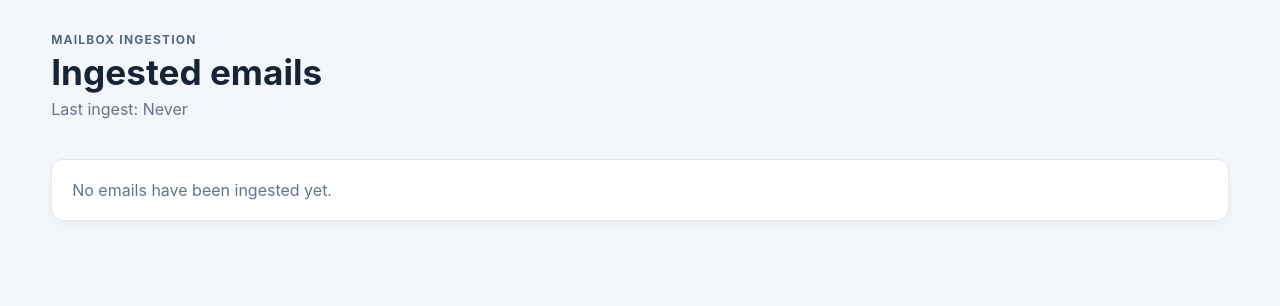
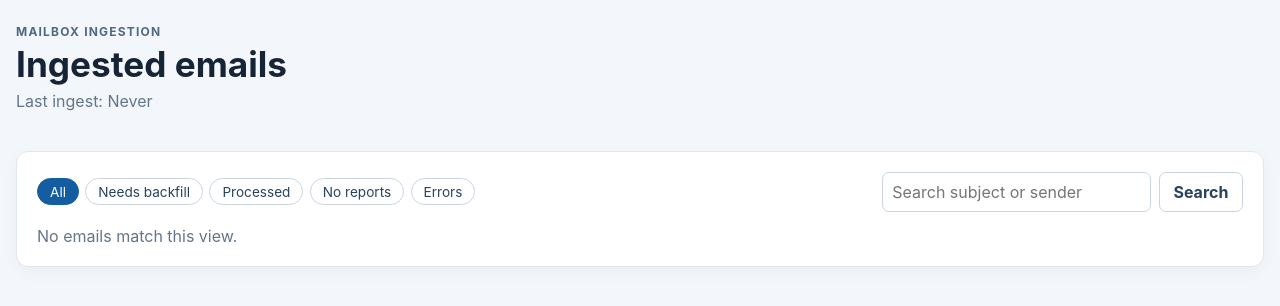
Before and after one commit to poggenpower/dmarc-reporter, a Django app: page /ingest/ in a window 1280 px wide. Shown: the part 64-370 px from the top of the page. Run offline with Django 5.2, Linux system fonts and the light colour scheme; the visitor is signed in with stand-in values (Sample User, id 1); data that the repository does not hold is empty; parts of the project's set-up code (start-up, migrations or seed data) failed here and were passed over.

Commit message:
feat: add bulk email backfill and ingested-email filters
Backfill selected or all filtered emails over one IMAP session, with
quick filters, search, first/last pagination, and a compact full-width
ingested-email table.

Co-authored-by: Copilot <223556219+Copilot@users.noreply.github.com>

```diff
--- a/reports/templates/reports/ingest_history.html
+++ b/reports/templates/reports/ingest_history.html
@@ -1,5 +1,7 @@
 {% extends "base.html" %}
+{% load querystring static %}
 {% block title %}Ingested emails · DMARC Reporter{% endblock %}
+{% block main_class %}container-wide{% endblock %}
 {% block content %}
 {% if messages %}
   {% for message in messages %}
@@ -19,43 +21,72 @@
   </div>
 </div>
 
-<section class="panel records-panel">
+<section class="panel ingest-panel">
+  <div class="ingest-toolbar">
+    <nav class="filter-chips" aria-label="Quick filters">
+      <a class="chip{% if active_filter == 'all' %} active{% endif %}" href="?{% querystring filter=None page=None %}">All</a>
+      {% if can_backfill %}
+        <a class="chip{% if active_filter == 'needs_backfill' %} active{% endif %}" href="?{% querystring filter='needs_backfill' page=None %}">Needs backfill</a>
+      {% endif %}
+      <a class="chip{% if active_filter == 'processed' %} active{% endif %}" href="?{% querystring filter='processed' page=None %}">Processed</a>
+      <a class="chip{% if active_filter == 'no_reports' %} active{% endif %}" href="?{% querystring filter='no_reports' page=None %}">No reports</a>
+      <a class="chip{% if active_filter == 'error' %} active{% endif %}" href="?{% querystring filter='error' page=None %}">Errors</a>
+    </nav>
+    <form method="get" class="ingest-search">
+      <input type="hidden" name="filter" value="{{ active_filter }}">
+      <input type="search" name="q" value="{{ search }}" placeholder="Search subject or sender" aria-label="Search subject or sender">
+      <button class="button button-secondary" type="submit">Search</button>
+    </form>
+  </div>
+
   {% if page.object_list %}
+    <form method="post" id="ingest-form">
+      {% csrf_token %}
+      <input type="hidden" name="filter" value="{{ active_filter }}">
+      <input type="hidden" name="q" value="{{ search }}">
+      <input type="hidden" name="page" value="{{ page.number }}">
+      {% if can_backfill %}
+        <div class="bulk-toolbar">
+          <span class="muted" id="selected-count">0 selected</span>
+          <button class="button" type="submit" name="action" value="backfill_selected" id="backfill-selected" disabled>Backfill selected</button>
+          <button class="button button-secondary" type="submit" name="action" value="backfill_all"{% if not needs_backfill_count %} disabled{% endif %}>Backfill all needing backfill ({{ needs_backfill_count }})</button>
+        </div>
+      {% endif %}
       <div class="table-wrap">
-      <table>
+        <table class="ingest-table">
           <thead>
             <tr>
+              {% if can_backfill %}<th scope="col"><input type="checkbox" id="select-all" aria-label="Select all emails on this page"></th>{% endif %}
               <th scope="col">Email date</th>
               <th scope="col">Subject</th>
               <th scope="col">Sender</th>
               <th scope="col">Folder</th>
               <th scope="col">Status</th>
               <th scope="col">Reports</th>
-            <th scope="col">Last ingested</th>
-            {% if can_backfill %}<th scope="col">Action</th>{% endif %}
+              <th scope="col">Ingested</th>
+              {% if can_backfill %}<th scope="col">Metadata</th>{% endif %}
             </tr>
           </thead>
           <tbody>
             {% for email in page %}
               <tr id="email-{{ email.pk }}">
+                {% if can_backfill %}
+                  <td><input class="row-select" type="checkbox" name="email_ids" value="{{ email.pk }}" aria-label="Select email {{ email.uid }}"></td>
+                {% endif %}
                 <td>{% if email.sent_at %}{{ email.sent_at|date:"Y-m-d H:i T" }}{% else %}—{% endif %}</td>
-              <td>{{ email.subject|default:"(no subject)" }}</td>
-              <td>{{ email.sender|default:"—" }}</td>
+                <td class="wrap">{{ email.subject|default:"(no subject)" }}</td>
+                <td class="wrap">{{ email.sender|default:"—" }}</td>
                 <td>{{ email.folder }}</td>
                 <td>
                   <span class="badge">{{ email.status|title }}</span>
-                {% if email.error %}<br><span class="muted">{{ email.error }}</span>{% endif %}
+                  {% if email.error %}<span class="muted wrap">{{ email.error }}</span>{% endif %}
                 </td>
                 <td>{{ email.report_count }}</td>
                 <td>{{ email.processed_at|date:"Y-m-d H:i T" }}</td>
                 {% if can_backfill %}
                   <td>
                     {% if not email.subject or not email.sender or not email.sent_at or email.linked_report_count < email.report_count %}
-                    <form method="post">
-                      {% csrf_token %}
-                      <input type="hidden" name="email_id" value="{{ email.pk }}">
-                      <button class="button button-secondary" type="submit">Backfill</button>
-                    </form>
+                      <span class="badge badge-warn">Needs backfill</span>
                     {% else %}
                       <span class="muted">Complete</span>
                     {% endif %}
@@ -66,23 +97,41 @@
           </tbody>
         </table>
       </div>
+    </form>
+
     {% if page.has_other_pages %}
       <nav class="pagination" aria-label="Ingested email pages">
-        {% if page.has_previous %}
-          <a href="?page={{ page.previous_page_number }}">Previous</a>
+        {% if page.number > 1 %}
+          <a href="?{% querystring page=1 %}">First</a>
+          <a href="?{% querystring page=page.previous_page_number %}">Previous</a>
         {% else %}
+          <span class="disabled">First</span>
           <span class="disabled">Previous</span>
         {% endif %}
-        <span>Page {{ page.number }} of {{ page.paginator.num_pages }}</span>
+        {% for number in page_range %}
+          {% if number == page.paginator.ELLIPSIS %}
+            <span class="muted" aria-hidden="true">…</span>
+          {% elif number == page.number %}
+            <span class="page-link current" aria-current="page">{{ number }}</span>
+          {% else %}
+            <a class="page-link" href="?{% querystring page=number %}">{{ number }}</a>
+          {% endif %}
+        {% endfor %}
         {% if page.has_next %}
-          <a href="?page={{ page.next_page_number }}">Next</a>
+          <a href="?{% querystring page=page.next_page_number %}">Next</a>
+          <a href="?{% querystring page=page.paginator.num_pages %}">Last</a>
         {% else %}
           <span class="disabled">Next</span>
+          <span class="disabled">Last</span>
         {% endif %}
+        <span class="muted">Page {{ page.number }} of {{ page.paginator.num_pages }} · {{ page.paginator.count }} emails</span>
       </nav>
     {% endif %}
   {% else %}
-    <p class="empty-state">No emails have been ingested yet.</p>
+    <p class="empty-state">No emails match this view.</p>
   {% endif %}
 </section>
 {% endblock %}
+{% block scripts %}
+{% if can_backfill %}<script src="{% static 'reports/ingest-history.js' %}" defer></script>{% endif %}
+{% endblock %}
--- a/reports/views.py
+++ b/reports/views.py
@@ -1,22 +1,21 @@
-import imaplib
 import secrets
 
 from django.conf import settings
 from django.contrib import messages
 from django.contrib.auth.decorators import login_required
-from django.core.management.base import CommandError
 from django.core.paginator import Paginator
-from django.db.models import Count, Max, Min, Q, Sum
+from django.db.models import Count, F, Max, Min, Q, Sum
 from django.http import Http404, HttpResponseForbidden, JsonResponse
 from django.shortcuts import redirect, render
+from django.urls import reverse
 from django.utils import timezone
 from django.utils.html import format_html
+from django.utils.http import urlencode
 
 from .admin_users import is_admin_user
 from .forms import AccountEmailForm, ApiTokenCreateForm, DashboardFilterForm
-from .management.commands.ingest_dmarc import backfill_imported_message
+from .management.commands.ingest_dmarc import BACKFILL_ERRORS, backfill_imported_messages
 from .models import ApiToken, ImportedMessage, Record, Report
-from .parser import ReportParseError
 from .record_filters import exclude_spf_passing_sources, non_aligned_records
 
 PIE_COLORS = (
@@ -204,40 +203,114 @@ def healthz(request):
     return JsonResponse({"status": "ok", "version": settings.APP_VERSION})
 
 
+INGEST_FILTERS = {
+    "all": Q(),
+    "needs_backfill": Q(subject="")
+    | Q(sender="")
+    | Q(sent_at__isnull=True)
+    | Q(linked_report_count__lt=F("report_count")),
+    "processed": Q(status="processed"),
+    "no_reports": Q(status="no_reports"),
+    "error": Q(status="error"),
+}
+NEEDS_BACKFILL = INGEST_FILTERS["needs_backfill"]
+INGEST_PAGE_SIZE = 50
+MAX_BULK_BACKFILL = 200
+
+
+def _ingest_queryset(active_filter, search):
+    emails = ImportedMessage.objects.annotate(linked_report_count=Count("reports"))
+    emails = emails.filter(INGEST_FILTERS.get(active_filter, Q()))
+    if search:
+        emails = emails.filter(Q(subject__icontains=search) | Q(sender__icontains=search))
+    return emails.order_by("-processed_at", "-uid", "-pk")
+
+
+def _backfill_redirect(request):
+    query = {
+        "filter": request.POST.get("filter", "all"),
+        "q": request.POST.get("q", ""),
+        "page": request.POST.get("page", ""),
+    }
+    query = {key: value for key, value in query.items() if value and value != "all"}
+    url = reverse("ingest_history")
+    return redirect(f"{url}?{urlencode(query)}" if query else url)
+
+
+def _run_bulk_backfill(request, emails):
+    emails = list(emails[:MAX_BULK_BACKFILL])
+    if not emails:
+        messages.info(request, "No emails to backfill.")
+        return
+    try:
+        linked_total, failures = backfill_imported_messages(emails)
+    except BACKFILL_ERRORS as exc:
+        messages.error(request, str(exc))
+        return
+    succeeded = len(emails) - len(failures)
+    messages.success(
+        request,
+        f"Backfilled {succeeded} email(s); linked {linked_total} previously unlinked reports.",
+    )
+    if failures:
+        details = "; ".join(f"UID {email.uid}: {error}" for email, error in failures[:3])
+        messages.error(request, f"{len(failures)} email(s) could not be backfilled. {details}")
+    if len(emails) == MAX_BULK_BACKFILL:
+        messages.info(
+            request,
+            f"Only the first {MAX_BULK_BACKFILL} emails were processed; run the backfill again "
+            "for the rest.",
+        )
+
+
 @login_required
 def ingest_history(request):
+    active_filter = request.GET.get("filter", "all")
+    if active_filter not in INGEST_FILTERS:
+        active_filter = "all"
+    search = request.GET.get("q", "").strip()[:200]
+    can_backfill = is_admin_user(request.user)
+
     if request.method == "POST":
-        if not is_admin_user(request.user):
+        if not can_backfill:
             return HttpResponseForbidden()
-        try:
-            imported_message = ImportedMessage.objects.get(pk=request.POST.get("email_id"))
-        except (ImportedMessage.DoesNotExist, ValueError):
-            raise Http404("Imported email not found.") from None
-        try:
-            linked = backfill_imported_message(imported_message)
-        except (CommandError, OSError, TimeoutError, imaplib.IMAP4.error, ReportParseError) as exc:
-            messages.error(request, str(exc))
+        action = request.POST.get("action")
+        scope = _ingest_queryset(
+            request.POST.get("filter", "all"), request.POST.get("q", "").strip()[:200]
+        )
+        if action == "backfill_selected":
+            ids = []
+            for value in request.POST.getlist("email_ids"):
+                try:
+                    ids.append(int(value))
+                except ValueError:
+                    raise Http404("Imported email not found.") from None
+            if not ids:
+                messages.info(request, "Select at least one email to backfill.")
+            else:
+                _run_bulk_backfill(request, ImportedMessage.objects.filter(pk__in=ids))
+        elif action == "backfill_all":
+            _run_bulk_backfill(request, scope.filter(NEEDS_BACKFILL))
         else:
-            imported_message.refresh_from_db()
-            messages.success(
-                request,
-                f"Email metadata backfilled; linked {linked} previously unlinked reports.",
-            )
-        return redirect("ingest_history")
+            raise Http404("Unknown action.")
+        return _backfill_redirect(request)
 
-    emails = ImportedMessage.objects.annotate(linked_report_count=Count("reports")).order_by(
-        "-processed_at", "-pk"
-    )
-    page = Paginator(emails, 50).get_page(request.GET.get("page"))
+    emails = _ingest_queryset(active_filter, search)
+    paginator = Paginator(emails, INGEST_PAGE_SIZE)
+    page = paginator.get_page(request.GET.get("page"))
     return render(
         request,
         "reports/ingest_history.html",
         {
             "page": page,
+            "page_range": paginator.get_elided_page_range(page.number, on_each_side=2, on_ends=1),
+            "active_filter": active_filter,
+            "search": search,
+            "needs_backfill_count": emails.filter(NEEDS_BACKFILL).count() if can_backfill else 0,
             "last_ingest_at": ImportedMessage.objects.aggregate(last_ingest=Max("processed_at"))[
                 "last_ingest"
             ],
-            "can_backfill": is_admin_user(request.user),
+            "can_backfill": can_backfill,
         },
     )
 
--- a/static/reports/app.css
+++ b/static/reports/app.css
@@ -219,3 +219,24 @@ code { font-family: ui-monospace, SFMono-Regular, Menlo, monospace; }
   .stat-card { padding: .85rem; }
   .section-heading { align-items: start; flex-direction: column; gap: .25rem; }
 }
+.container-wide { width: auto; margin: 1.5rem 1rem 3rem; }
+.ingest-toolbar { display: flex; flex-wrap: wrap; justify-content: space-between; align-items: center; gap: .75rem; margin-bottom: .9rem; }
+.filter-chips { display: flex; flex-wrap: wrap; gap: .4rem; }
+.chip { border: 1px solid #cad5e1; border-radius: 999px; padding: .3rem .75rem; color: #28435e; background: #fff; font-size: .85rem; text-decoration: none; }
+.chip:hover { background: #f0f5fa; }
+.chip.active { border-color: #145da0; color: #fff; background: #145da0; }
+.ingest-search { display: flex; gap: .5rem; min-width: min(360px, 100%); }
+.ingest-search input[type="search"] { min-height: 36px; padding: .4rem .6rem; }
+.bulk-toolbar { display: flex; flex-wrap: wrap; align-items: center; gap: .5rem; margin-bottom: .8rem; }
+.bulk-toolbar .button { min-height: 36px; }
+.bulk-toolbar .button:disabled { opacity: .5; cursor: not-allowed; }
+.ingest-table { font-size: .82rem; }
+.ingest-table th, .ingest-table td { padding: .35rem .5rem; }
+.ingest-table th:first-child, .ingest-table td:first-child { width: 1%; }
+.ingest-table input[type="checkbox"] { width: 16px; min-height: 16px; height: 16px; margin: 0; accent-color: #145da0; }
+.ingest-table td.wrap { white-space: normal; min-width: 14rem; overflow-wrap: anywhere; }
+.ingest-table td .wrap { display: block; max-width: 32rem; margin-top: .2rem; white-space: normal; overflow-wrap: anywhere; }
+.badge-warn { background: #fdf0d5; color: #8a5a00; }
+.pagination { flex-wrap: wrap; gap: .35rem .6rem; }
+.page-link { display: inline-block; min-width: 2rem; padding: .2rem .5rem; border: 1px solid #cad5e1; border-radius: 6px; text-align: center; text-decoration: none; }
+.page-link.current { border-color: #145da0; color: #fff; background: #145da0; font-weight: 650; }
--- /dev/null
+++ b/static/reports/ingest-history.js
@@ -0,0 +1,22 @@
+(() => {
+  const selectAll = document.getElementById("select-all");
+  if (!selectAll) return;
+  const rowBoxes = Array.from(document.querySelectorAll("input.row-select"));
+  const selectedButton = document.getElementById("backfill-selected");
+  const selectedCount = document.getElementById("selected-count");
+
+  const update = () => {
+    const count = rowBoxes.filter((box) => box.checked).length;
+    selectedCount.textContent = `${count} selected`;
+    selectedButton.disabled = count === 0;
+    selectAll.checked = count > 0 && count === rowBoxes.length;
+    selectAll.indeterminate = count > 0 && count < rowBoxes.length;
+  };
+
+  selectAll.addEventListener("change", () => {
+    rowBoxes.forEach((box) => { box.checked = selectAll.checked; });
+    update();
+  });
+  rowBoxes.forEach((box) => box.addEventListener("change", update));
+  update();
+})();
--- a/templates/base.html
+++ b/templates/base.html
@@ -28,7 +28,7 @@
       </details>
     {% endif %}
   </header>
-  <main class="container">
+  <main class="container {% block main_class %}{% endblock %}">
     {% block content %}{% endblock %}
   </main>
   {% block scripts %}{% endblock %}
```
Also changed, not shown: reports/management/commands/ingest_dmarc.py (+57 -26 lines), reports/tests/test_dashboard.py (+59 -5 lines), README.md. Lines whose indentation alone changed are shown as unchanged.
